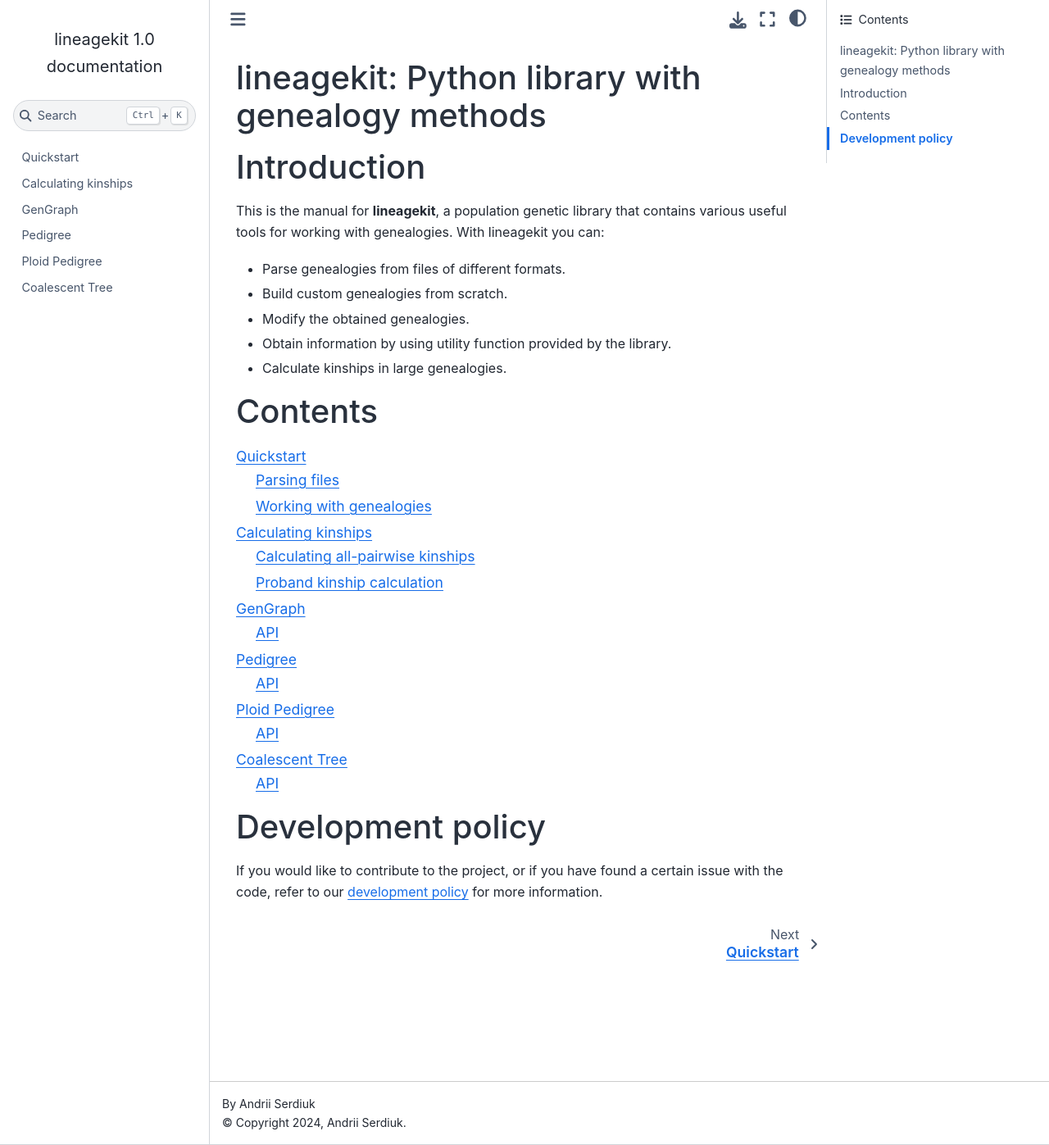
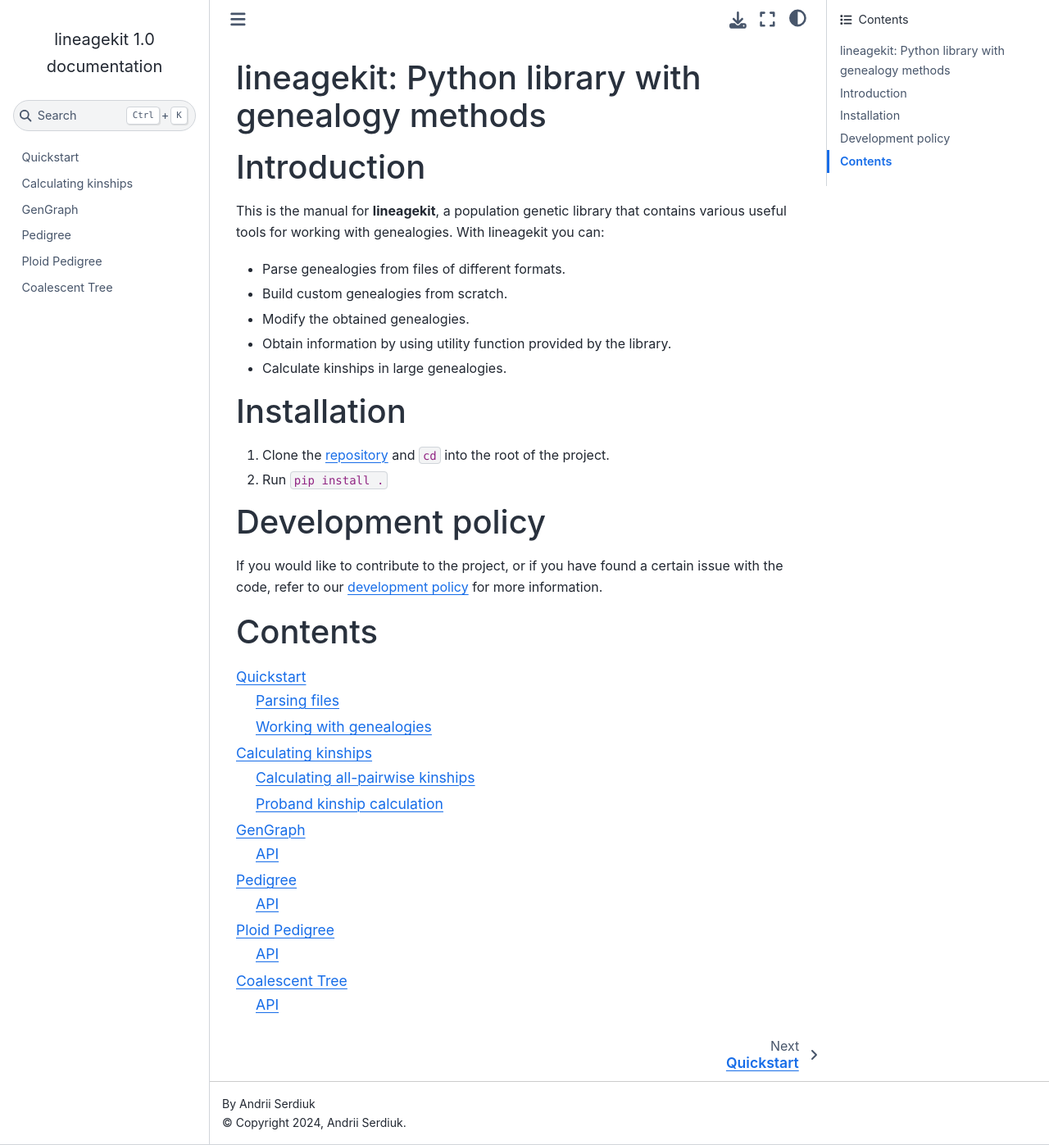
Before and after one commit to lineagekit/lineagekit, a Sphinx documentation site: the page built from docs/source/index.rst, in a window 1280 px wide and 1397 px high. Shown: the whole window at 82% size. Built offline with Sphinx 7.4.7 and the Sphinx Book theme 1.1.4, drawn with Linux system fonts in a browser that asks for light colours.

Commit message:
Improve the documentation index page

```diff
--- a/docs/source/index.rst
+++ b/docs/source/index.rst
@@ -15,6 +15,22 @@ with genealogies. With lineagekit you can:
 * Obtain information by using utility function provided by the library.
 * Calculate kinships in large genealogies.
 
+##################
+Installation
+##################
+
+1. Clone the `repository <https://github.com/lineagekit/lineagekit>`_ and ``cd`` into the root of the project.
+2. Run ``pip install .``
+
+##################
+Development policy
+##################
+
+If you would like to contribute to the project, or if you have found a certain issue with the code,
+refer to our
+`development policy <https://github.com/lineagekit/lineagekit/tree/dev?tab=readme-ov-file#development-policy>`_
+for more information.
+
 ####################
 Contents
 ####################
```
Also changed, not shown: other parts of docs/source/index.rst (+0 -10 lines).
